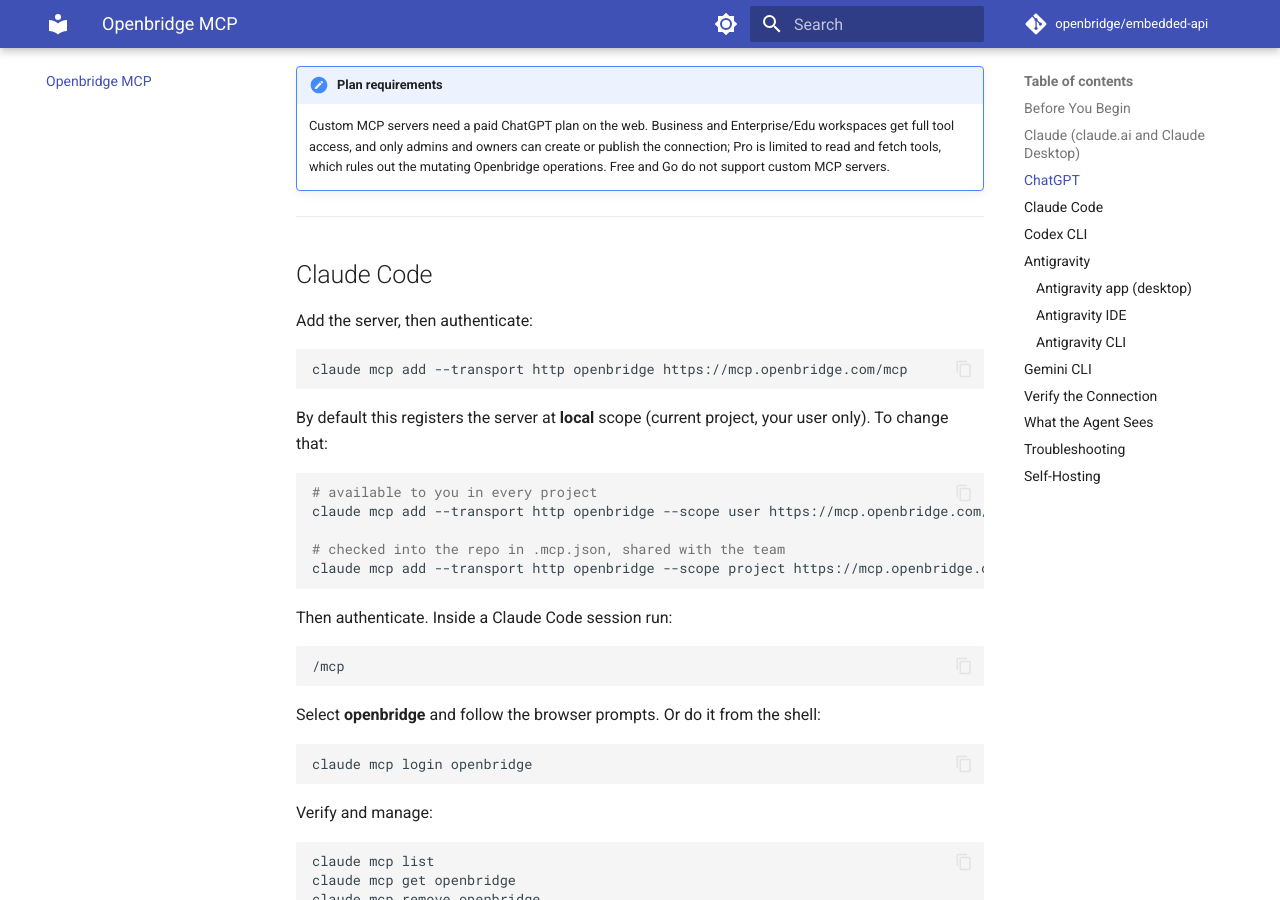
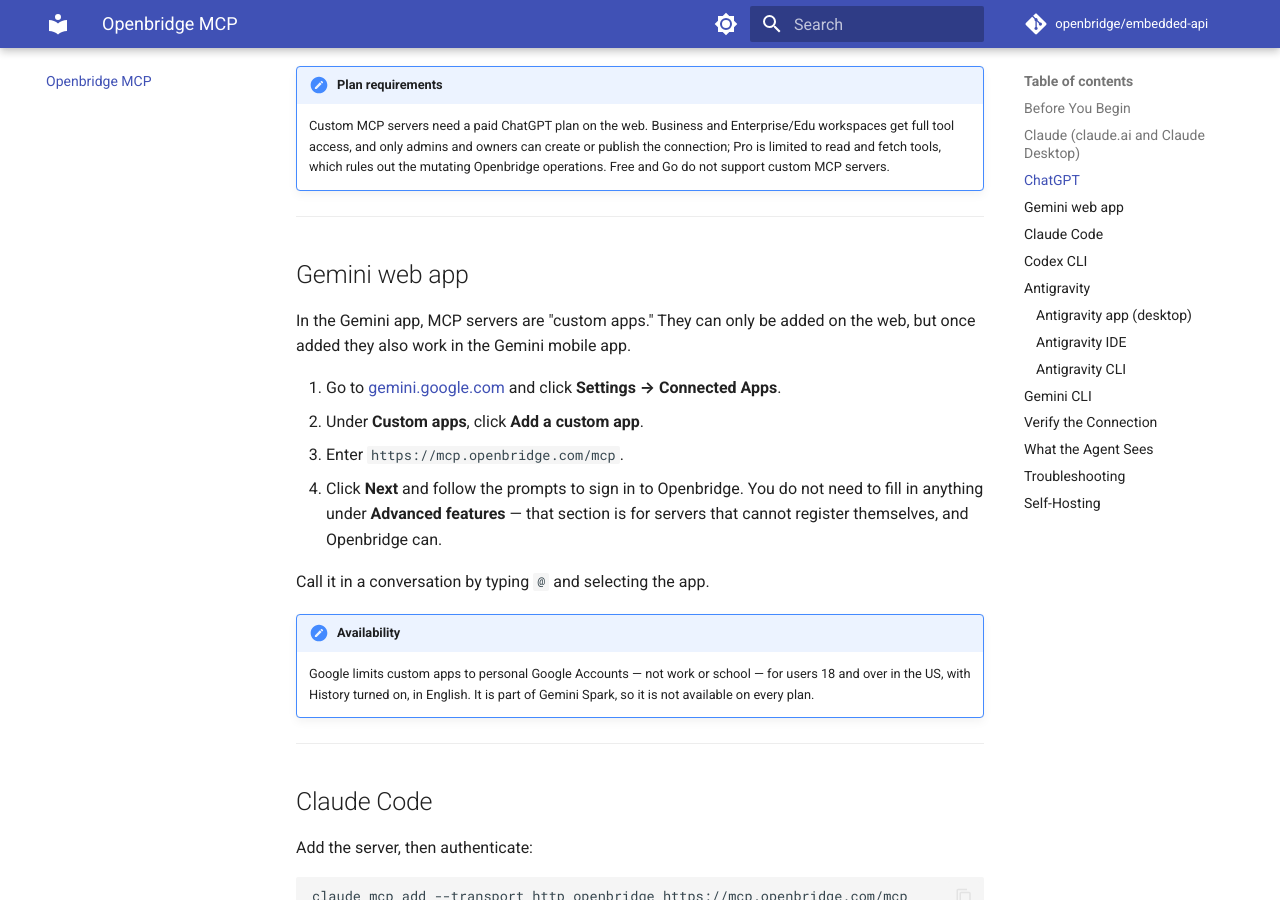
Before and after one commit to openbridge/embedded-api, an MkDocs documentation site: the page built from docs/mcp.md, in a window 1280 px wide and 900 px high, scrolled down 1959 px. Built offline with MkDocs 1.6.1 and Material for MkDocs 9.7.7, drawn with Linux system fonts in a browser that asks for light colours; comment, search, counter and statistics services are not loaded; some of the changed text lies outside the part shown.

Commit message:
docs: add Gemini web app custom-app setup
Custom apps are the Gemini app's MCP connectors, web-only to add and
gated to US personal accounts on Gemini Spark.

```diff
--- a/docs/mcp.md
+++ b/docs/mcp.md
@@ -57,6 +57,22 @@ Openbridge's `execute` tool is not marked read-only, so ChatGPT treats it as a w
 
 !!! note "Plan requirements"
     Custom MCP servers need a paid ChatGPT plan on the web. Business and Enterprise/Edu workspaces get full tool access, and only admins and owners can create or publish the connection; Pro is limited to read and fetch tools, which rules out the mutating Openbridge operations. Free and Go do not support custom MCP servers.
+
+---
+
+## Gemini web app
+
+In the Gemini app, MCP servers are "custom apps." They can only be added on the web, but once added they also work in the Gemini mobile app.
+
+1. Go to [gemini.google.com](https://gemini.google.com) and click **Settings → Connected Apps**.
+2. Under **Custom apps**, click **Add a custom app**.
+3. Enter `https://mcp.openbridge.com/mcp`.
+4. Click **Next** and follow the prompts to sign in to Openbridge. You do not need to fill in anything under **Advanced features** — that section is for servers that cannot register themselves, and Openbridge can.
+
+Call it in a conversation by typing `@` and selecting the app.
+
+!!! note "Availability"
+    Google limits custom apps to personal Google Accounts — not work or school — for users 18 and over in the US, with History turned on, in English. It is part of Gemini Spark, so it is not available on every plan.
 
 ---
 
@@ -242,7 +258,7 @@ Authenticate and inspect from inside a session:
 
 ## Verify the Connection
 
-Ask the agent to list the Openbridge tools it can see, or use the client's own command — `/mcp` in Claude Code and Gemini CLI, `codex mcp list` in Codex CLI, `agy mcp list` in Antigravity. In claude.ai, Claude Desktop, and ChatGPT, open the connector or plugin entry and check that it lists tools. A connected server reports its tools; a server stuck at authentication reports a connection or auth error instead.
+Ask the agent to list the Openbridge tools it can see, or use the client's own command — `/mcp` in Claude Code and Gemini CLI, `codex mcp list` in Codex CLI, `agy mcp list` in Antigravity. In the chat clients, open the connector, plugin, or custom app entry and check that it lists tools. A connected server reports its tools; a server stuck at authentication reports a connection or auth error instead.
 
 A good first prompt once connected:
 
@@ -269,11 +285,11 @@ Credential-returning and mutating operations — creating or cancelling subscrip
 
 ## Troubleshooting
 
-**Client reports `401 Unauthorized`.** Authentication has not completed. Run the client's auth command (`/mcp` in Claude Code or Antigravity, `codex mcp login openbridge`, `/mcp auth openbridge` in Gemini CLI), or reconnect the connector in claude.ai, Claude Desktop, or ChatGPT, and finish the browser flow. The endpoint returns `401` with a `WWW-Authenticate` header to every unauthenticated request — that is the handshake, not an outage.
+**Client reports `401 Unauthorized`.** Authentication has not completed. Run the client's auth command (`/mcp` in Claude Code or Antigravity, `codex mcp login openbridge`, `/mcp auth openbridge` in Gemini CLI), or reconnect the connector in a chat client, and finish the browser flow. The endpoint returns `401` with a `WWW-Authenticate` header to every unauthenticated request — that is the handshake, not an outage.
 
 **Browser flow finishes but a CLI client still fails.** The redirect must reach the client's local callback listener. Complete the flow on the same machine as the client; an SSH session or container without browser access to the host loopback will not work.
 
-**Tools never appear after adding the server.** Restart the client. Claude Code and Gemini CLI discover tools on session start; Codex CLI needs a fresh session after a `config.toml` change, and Antigravity needs one after an `mcp_config.json` edit. In claude.ai, Claude Desktop, and ChatGPT the connector is per conversation — enable it in a new chat (**+ → Connectors** in Claude, `@` in ChatGPT) rather than expecting it in an existing one.
+**Tools never appear after adding the server.** Restart the client. Claude Code and Gemini CLI discover tools on session start; Codex CLI needs a fresh session after a `config.toml` change, and Antigravity needs one after an `mcp_config.json` edit. In the chat clients the connector is scoped to a conversation — bring it into a new chat (**+ → Connectors** in Claude, `@` in ChatGPT and the Gemini app) rather than expecting it in an existing one.
 
 **`403 Forbidden` on specific operations.** The authenticated account lacks access to that resource, or the operation is in the privileged profile. Confirm you authenticated as the intended account.
 
```
